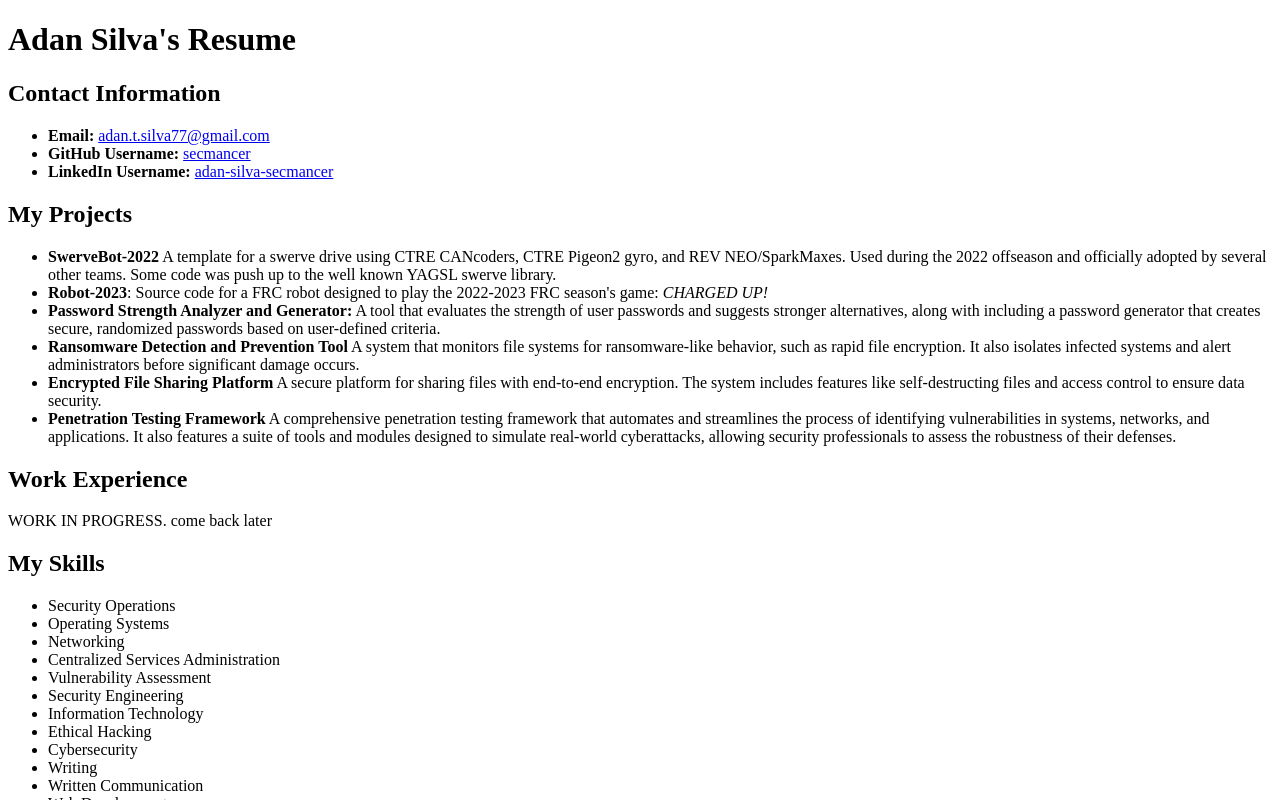
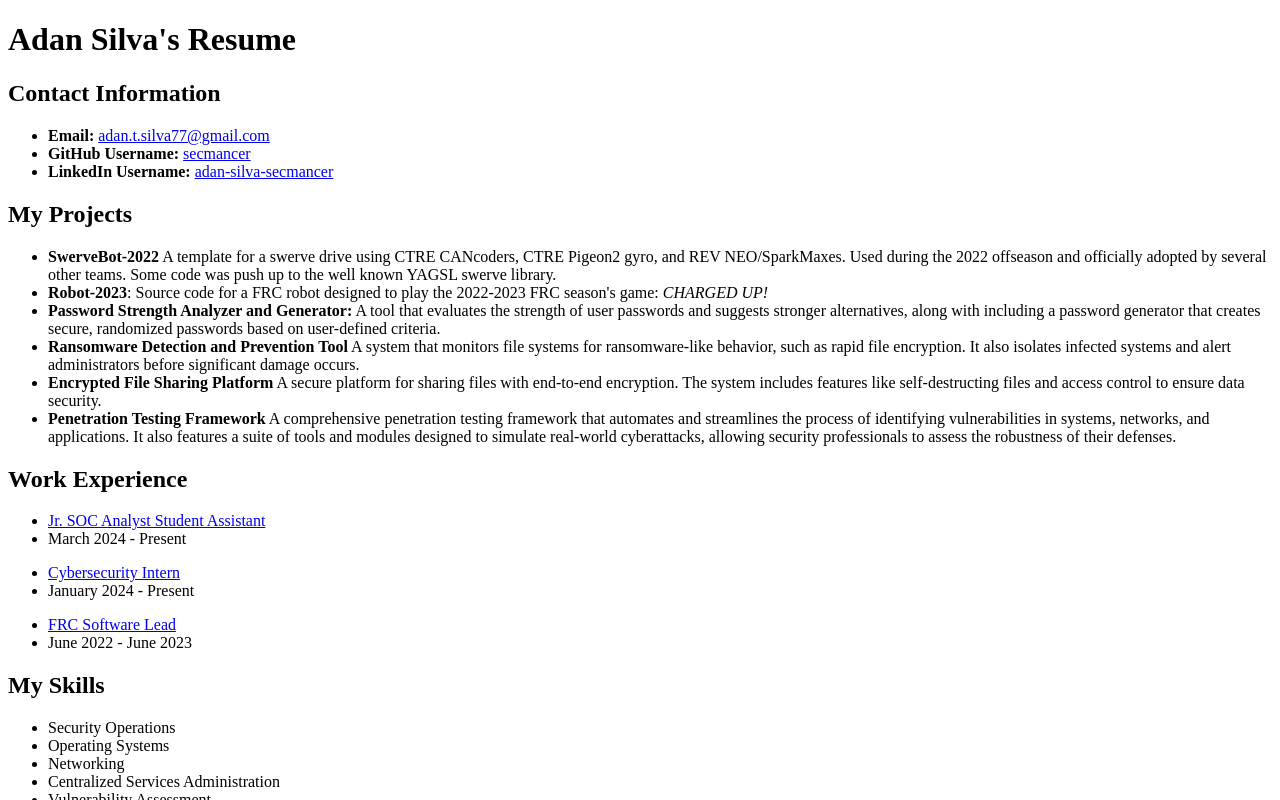
Before and after one commit to CSC307Winter2025/SilvaAdan, a Next.js app: page / in a window 1280 px wide. Shown: the top 800 px of the page. Built offline with nearby package versions, Linux system fonts and the light colour scheme.

Commit message:
Add basic job functionality

```diff
--- a/src/app/page.js
+++ b/src/app/page.js
@@ -2,6 +2,40 @@ import Image from "next/image";
 import Link from "next/link";
 
 export default function Home() {
+  // Job list
+  let jobs = [{
+    id: 1,
+    name: "Jr. SOC Analyst Student Assistant",
+    organization: "Cal Poly SLO",
+    start: "March 2024",
+    end: "Present",
+    description: "test"
+  }, {
+    id: 2,
+    name: "Cybersecurity Intern",
+    organization: "NGHTWLL Consulting LLC",
+    start: "January 2024",
+    end: "Present",
+    description: "test"
+  }, {
+    id: 3,
+    name: "FRC Software Lead",
+    organization: "FRC Team 3512",
+    start: "June 2022",
+    end: "June 2023",
+    description: "test"
+  }];
+
+  // Job list component
+  let jobsHTML = jobs.map((job) => {
+    return (
+    <ul>
+    <li key={job.id}><span><Link href={`/job/${job.id}`}>{job.name}</Link></span></li>
+    <li><span>{job.start} - {job.end}</span></li>
+    </ul>);
+  });
+
+  // Page source code
   return (
     <div>
       <h1><b>Adan Silva&apos;s Resume</b></h1>
@@ -21,7 +55,7 @@ export default function Home() {
           <li><b>Penetration Testing Framework</b> A comprehensive penetration testing framework that automates and streamlines the process of identifying vulnerabilities in systems, networks, and applications. It also features a suite of tools and modules designed to simulate real-world cyberattacks, allowing security professionals to assess the robustness of their defenses.</li>
       </ul>
       <h2><b>Work Experience</b></h2>
-      <p>WORK IN PROGRESS. come back later</p>
+      {jobsHTML}
       <h2><b>My Skills</b></h2>
       <ul>
         <li>Security Operations</li>
```
Also changed, not shown: src/app/job/[id]/page.js (added, +11 -0 lines), 1 other file (tests, documents, lock files or other folders).
